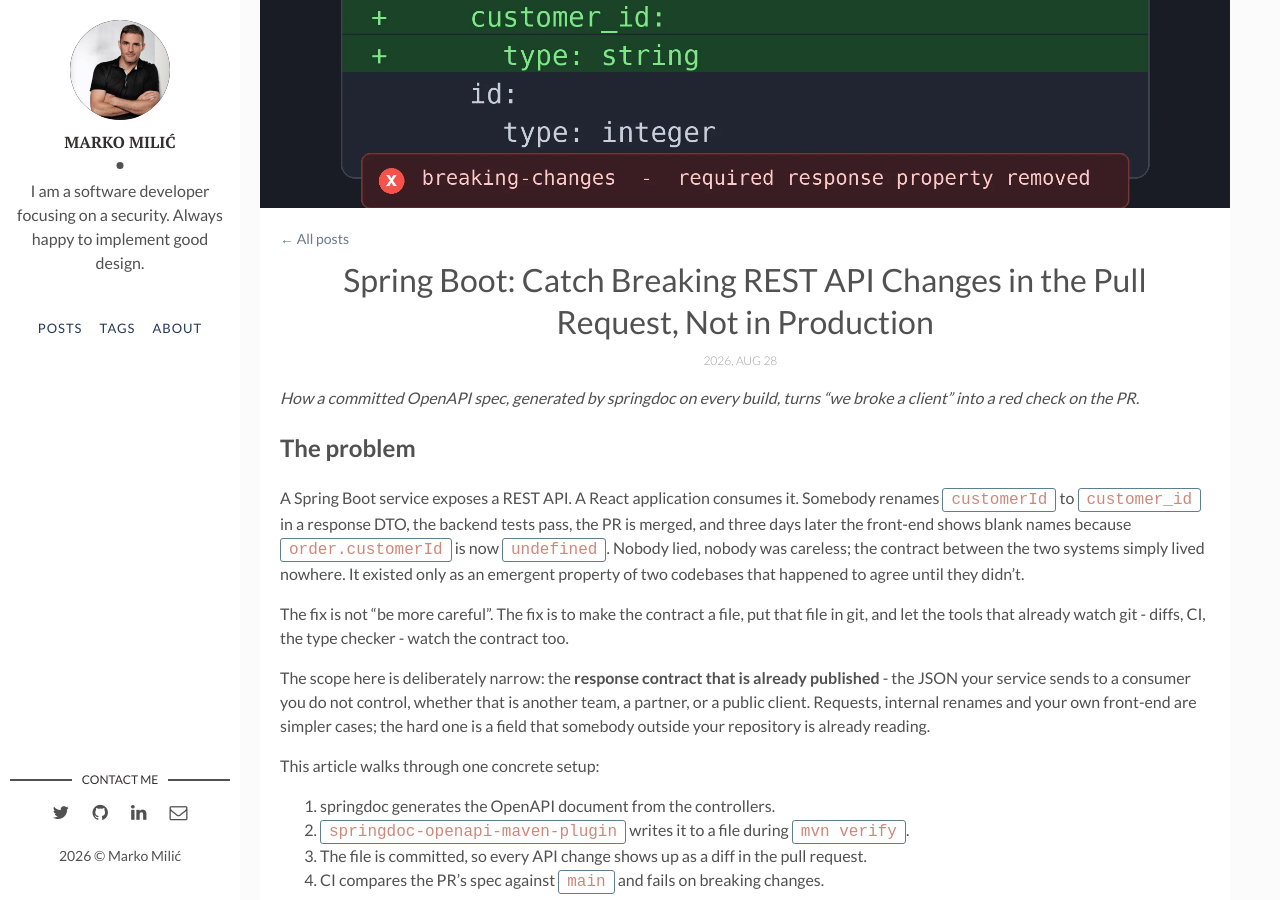
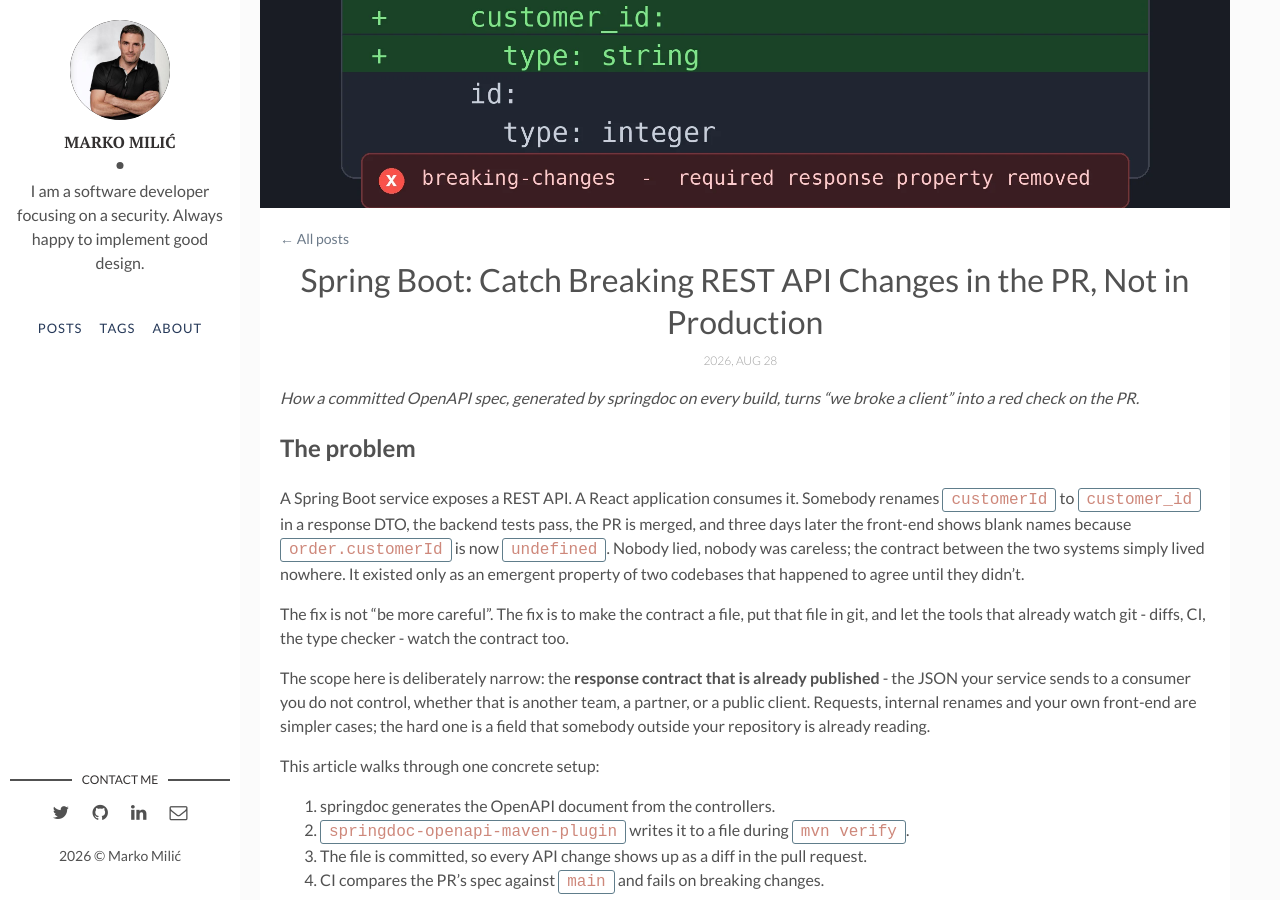
Before and after one commit to constantine2nd/constantine2nd.github.io, a Jekyll site: the page built from _posts/2026-08-28-spring-boot-catch-breaking-rest-api-changes-in-the-pull-request.markdown, in a window 1280 px wide and 900 px high, scrolled down 312 px. Built offline with Jekyll 4.4.1, drawn with Linux system fonts in a browser that asks for light colours.

Commit message:
Shorten post title so link previews show it in full

```diff
--- a/_posts/2026-08-28-spring-boot-catch-breaking-rest-api-changes-in-the-pull-request.markdown
+++ b/_posts/2026-08-28-spring-boot-catch-breaking-rest-api-changes-in-the-pull-request.markdown
@@ -1,6 +1,6 @@
 ---
 layout: post
-title: "Spring Boot: Catch Breaking REST API Changes in the Pull Request, Not in Production"
+title: "Spring Boot: Catch Breaking REST API Changes in the PR, Not in Production"
 date: 2026-08-28 09:00:00 +0200
 description: Generate the OpenAPI spec with springdoc on every build, commit it, diff it in pull requests and let oasdiff fail the check - so a renamed response field never reaches a client you cannot see.
 img: spring-boot-breaking-api-changes.webp
```
